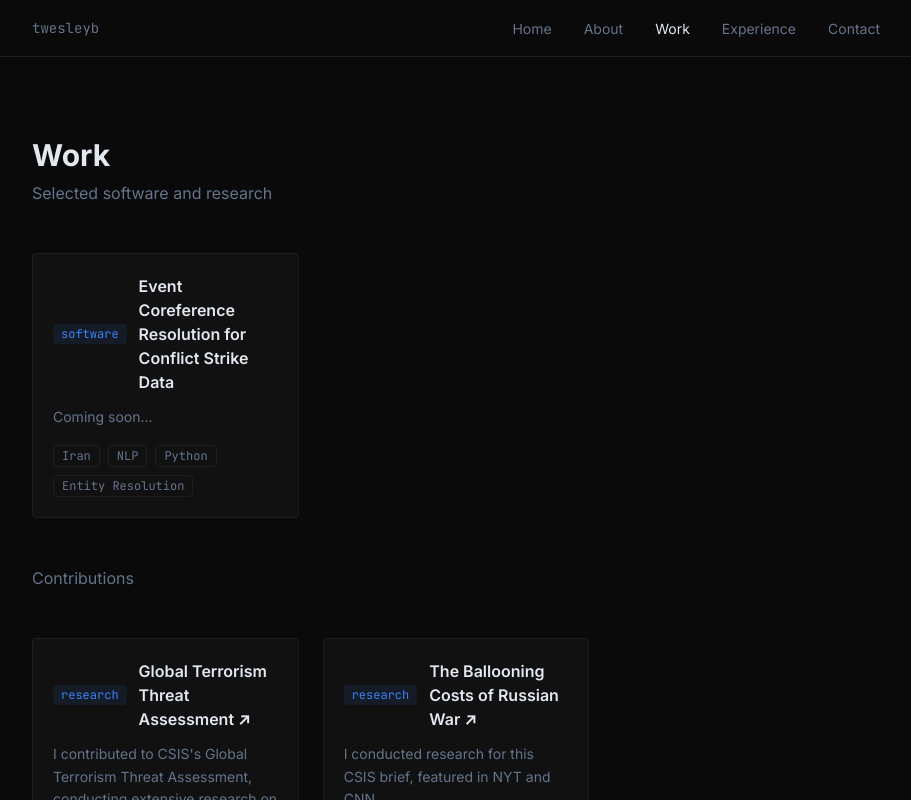
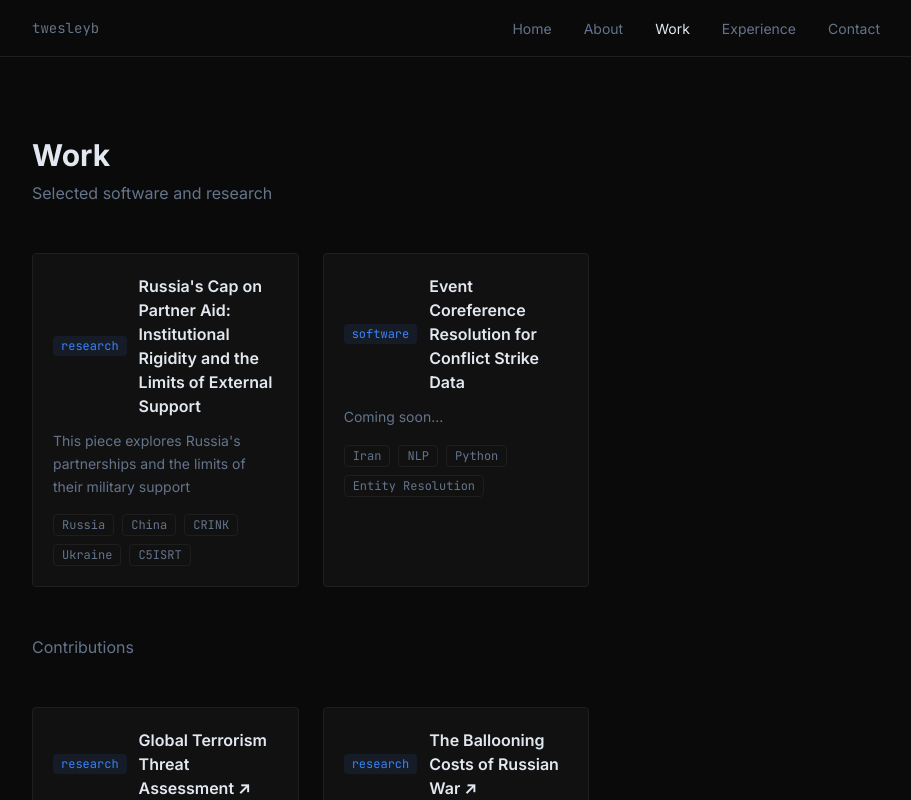
Before and after one commit to thomaswesleyb/thomaswesleyb.github.io, a React (Vite) app: page /work in a window 1280 px wide. Shown: the top 800 px of the page, without its empty margins (184-1095 px from the left). Built offline with nearby package versions, Linux system fonts and the light colour scheme.

Commit message:
Added Russia's cap on partner aid

```diff
--- a/src/pages/Work.tsx
+++ b/src/pages/Work.tsx
@@ -15,6 +15,12 @@ export default function Work() {
         <p className="text-text-muted mb-12">Selected software and research</p>
 
         <div className="grid grid-cols-1 md:grid-cols-2 lg:grid-cols-3 gap-6 mb-12">
+          <WorkCard
+            type="research"
+            title="Russia's Cap on Partner Aid: Institutional Rigidity and the Limits of External Support"
+            description="This piece explores Russia's partnerships and the limits of their military support"
+            tags={['Russia', 'China', 'CRINK', 'Ukraine', 'C5ISRT']}
+          />
           <WorkCard
             type="software"
             title="Event Coreference Resolution for Conflict Strike Data"
```
